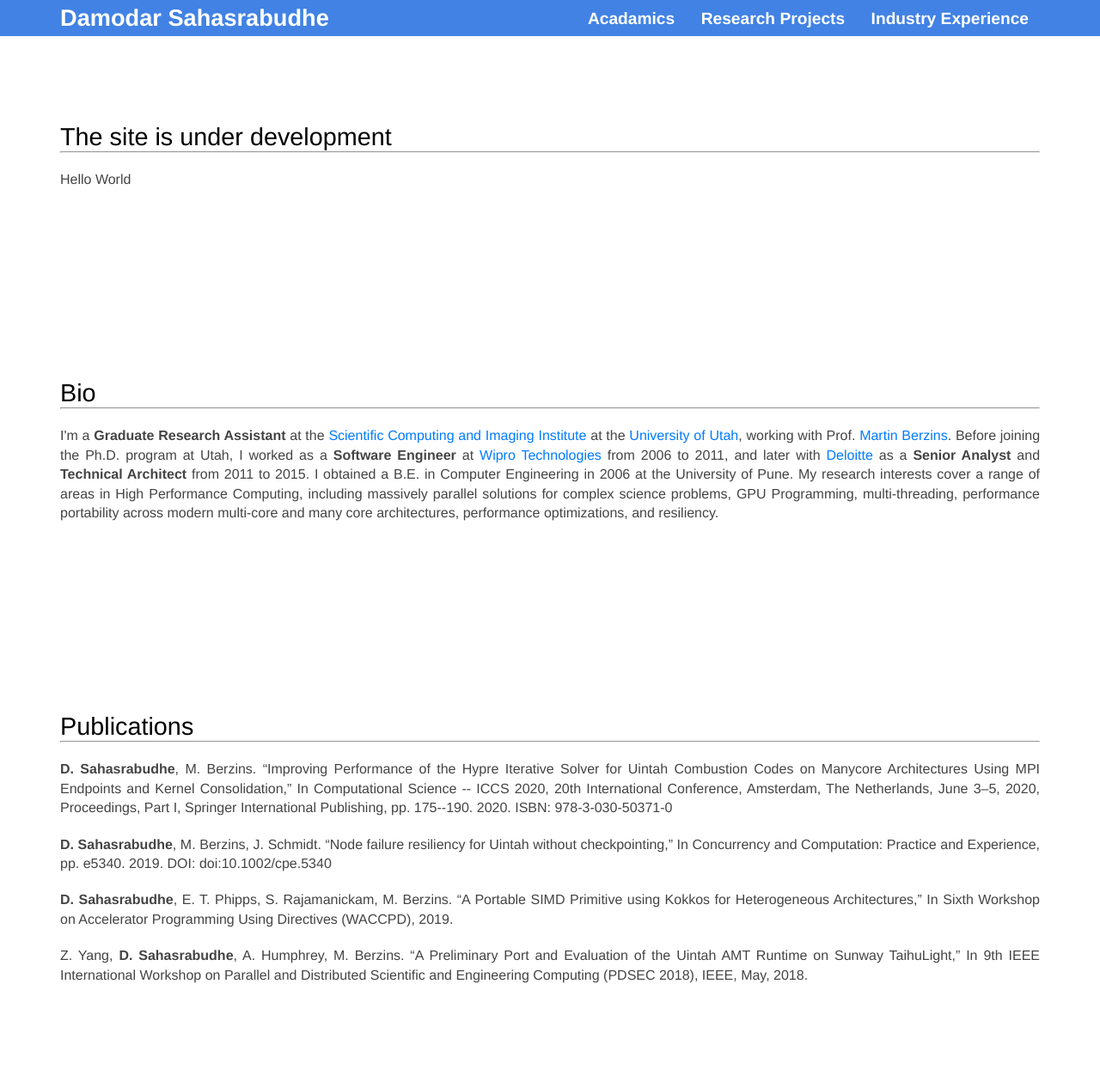
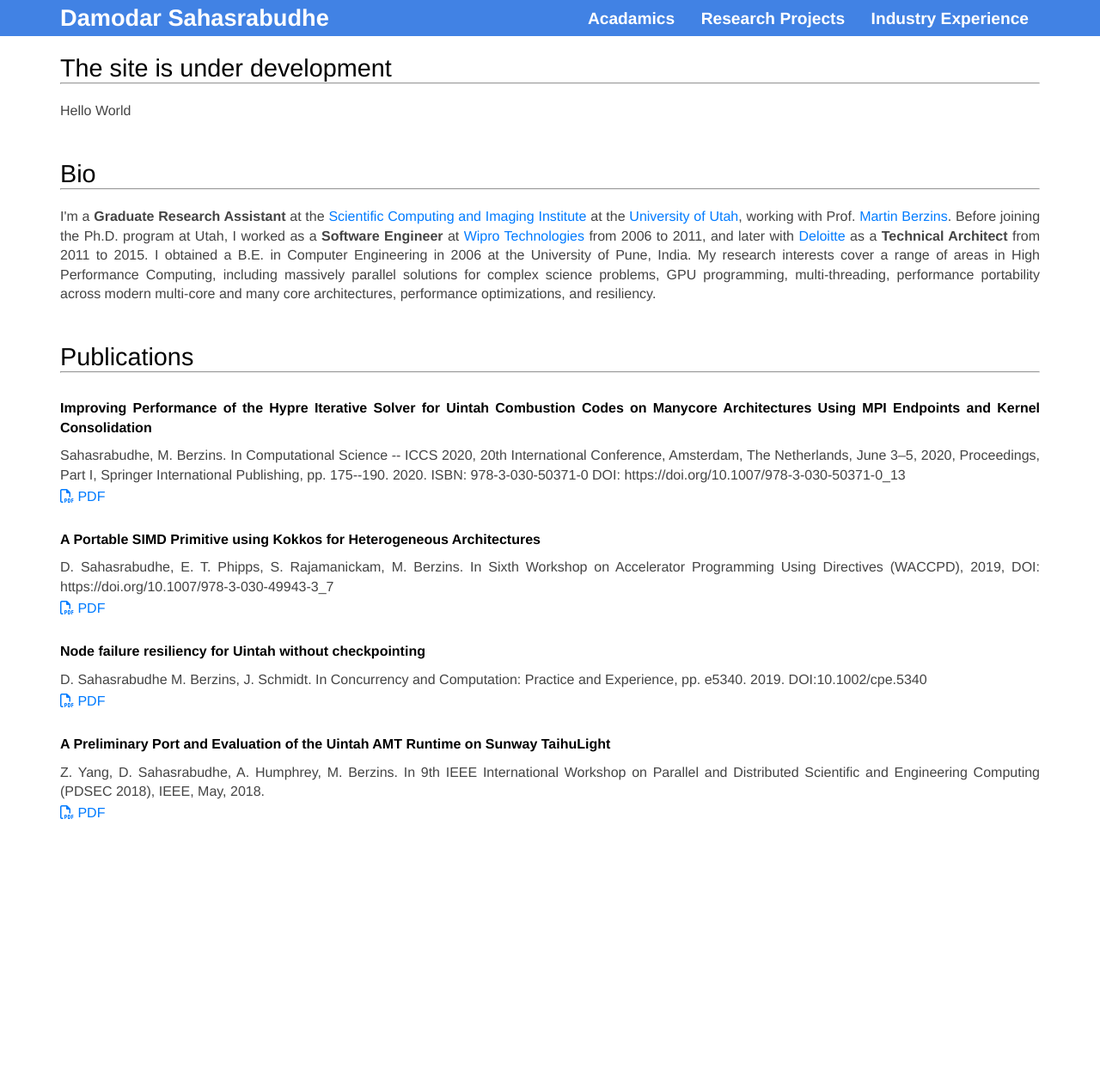
Before and after one commit to damu1000/damu1000.github.io, a Jekyll site: the page built from index.html, in a window 1280 px wide. Shown: the whole page at 86% size. Built offline with Jekyll 4.4.1, drawn with Linux system fonts in a browser that asks for light colours; nearby versions of some CDN libraries; after the commit the page ends 975 px from its top, so only the background shows below that.

Commit message:
publications

```diff
--- a/_data/publications.yml
+++ b/_data/publications.yml
@@ -1,8 +1,25 @@
-- title: >
-         <b>D. Sahasrabudhe</b>, M. Berzins. “Improving Performance of the Hypre Iterative Solver for Uintah Combustion Codes on Manycore Architectures Using MPI Endpoints and Kernel Consolidation,” In Computational Science -- ICCS 2020, 20th International Conference, Amsterdam, The Netherlands, June 3–5, 2020, Proceedings, Part I, Springer International Publishing, pp. 175--190. 2020. ISBN: 978-3-030-50371-0
-- title: >
-         <b>D. Sahasrabudhe</b>, M. Berzins, J. Schmidt. “Node failure resiliency for Uintah without checkpointing,” In Concurrency and Computation: Practice and Experience, pp. e5340. 2019. DOI: doi:10.1002/cpe.5340
-- title: >
-         <b>D. Sahasrabudhe</b>, E. T. Phipps, S. Rajamanickam, M. Berzins. “A Portable SIMD Primitive using Kokkos for Heterogeneous Architectures,” In Sixth Workshop on Accelerator Programming Using Directives (WACCPD), 2019.
-- title: >
-         Z. Yang, <b>D. Sahasrabudhe</b>, A. Humphrey, M. Berzins. “A Preliminary Port and Evaluation of the Uintah AMT Runtime on Sunway TaihuLight,” In 9th IEEE International Workshop on Parallel and Distributed Scientific and Engineering Computing (PDSEC 2018), IEEE, May, 2018.
+- title: Improving Performance of the Hypre Iterative Solver for Uintah Combustion Codes on Manycore Architectures
+         Using MPI Endpoints and Kernel Consolidation
+  authors: Sahasrabudhe, M. Berzins.
+  place: >
+         In Computational Science -- ICCS 2020, 20th International Conference, Amsterdam, The Netherlands, June 3–5, 2020,
+         Proceedings, Part I, Springer International Publishing,
+         pp. 175--190. 2020. ISBN: 978-3-030-50371-0 DOI: https://doi.org/10.1007/978-3-030-50371-0_13
+  link:  http://www.sci.utah.edu/publications/Sah2020a/hypre.pdf
+- title: A Portable SIMD Primitive using Kokkos for Heterogeneous Architectures
+  authors: D. Sahasrabudhe, E. T. Phipps, S. Rajamanickam, M. Berzins.
+  place: >
+         In Sixth Workshop on Accelerator Programming Using Directives (WACCPD), 2019,
+         DOI: https://doi.org/10.1007/978-3-030-49943-3_7
+  link:  http://www.sci.utah.edu/publications/Sah2019b/portable_simd.pdf
+- title: Node failure resiliency for Uintah without checkpointing
+  authors: D. Sahasrabudhe M. Berzins, J. Schmidt.
+  place: >
+         In Concurrency and Computation: Practice and Experience, pp. e5340. 2019. DOI:10.1002/cpe.5340
+  link:  http://www.sci.utah.edu/publications/Sah2019a/00_Uintah_Resiliency.pdf
+- title: A Preliminary Port and Evaluation of the Uintah AMT Runtime on Sunway TaihuLight
+  authors: Z. Yang, D. Sahasrabudhe, A. Humphrey, M. Berzins.
+  place: >
+         In 9th IEEE International Workshop on Parallel and Distributed Scientific
+         and Engineering Computing (PDSEC 2018), IEEE, May, 2018.
+  link:  http://www.sci.utah.edu/publications/Yan2018a/Uintah-Sunway.pdf
--- a/_layouts/default.html
+++ b/_layouts/default.html
@@ -10,7 +10,7 @@
 		{% feed_meta %}
 
 		<link rel="stylesheet" href="{{ site.baseurl }}/css/screen.css">
-
+		<script src='https://kit.fontawesome.com/a076d05399.js'></script>
 
 	</head>
 	<body>
--- a/_sass/elements.scss
+++ b/_sass/elements.scss
@@ -1,5 +1,6 @@
 html {
 	background: #fff;
+	text-align: justify;
 }
 
 html, body {
@@ -42,17 +43,20 @@ h2 {
 
 h3 {
 	margin: 20px 0 10px 0;
+	font-weight: 600;
+	font-size: 1em;
+	margin-top: 30px;
+	line-height: 1.4em;
 }
 
 
 p, address {
-	text-align: justify;
 	font-size: 1em;
 	color: #444;
-	margin-bottom: 20px;
+	margin-top: 10px;
+	margin-bottom: 5px;
 	font-weight: 300;
 	line-height: 1.4em;
-
 }
 
 b{
@@ -62,3 +66,8 @@ b{
 hr {
 	margin:0 auto;
 }
+
+.icon{
+	font-size: 48px;
+	font-weight: 500;
+}
--- a/_sass/layout.scss
+++ b/_sass/layout.scss
@@ -72,7 +72,7 @@ header {
 }
 
 section {
-	padding: 100px 0;
+	padding: 20px 0;
 }
 
 section + section {
--- a/index.html
+++ b/index.html
@@ -32,11 +32,11 @@ description:
               <b>Software Engineer</b> at <a href="https://www.wipro.com/en-US/">Wipro Technologies</a>
               from 2006 to 2011, and later with
               <a href="https://www2.deloitte.com/us/en.html">Deloitte</a>
-              as a <b>Senior Analyst</b> and <b>Technical Architect</b>
+              as a <b>Technical Architect</b>
               from 2011 to 2015. I obtained a B.E. in Computer Engineering in 2006
-              at the University of Pune. My research interests cover a range of
+              at the University of Pune, India. My research interests cover a range of
               areas in High Performance Computing, including massively parallel solutions for
-              complex science problems,  GPU Programming, multi-threading,
+              complex science problems,  GPU programming, multi-threading,
               performance portability across modern multi-core and many core architectures,
               performance optimizations, and resiliency.
             </p>
@@ -45,7 +45,7 @@ description:
       </div>
     </section>
 </div>
-
+<!-- Check why is there a gap -->
 <!-- Publications -->
 <!-- Add links to ISBN and DOI. Add links to pdfs, project pages and bibtex -->
 <div class="content">
@@ -55,7 +55,12 @@ description:
           <h2> Publications <hr> </h2>
           <body>
             {% for sec in site.data.publications %}
-              <p> {{ sec.title }} </p>
+              <h3> {{ sec.title }} </h3>
+              <p>{{ sec.authors }} {{ sec.place }}</p>
+              <a href="{{ sec.link }}">
+                <i class='far fa-file-pdf'></i>
+                PDF
+              </a>
             {% endfor %}
           </body>
         </div>
```
